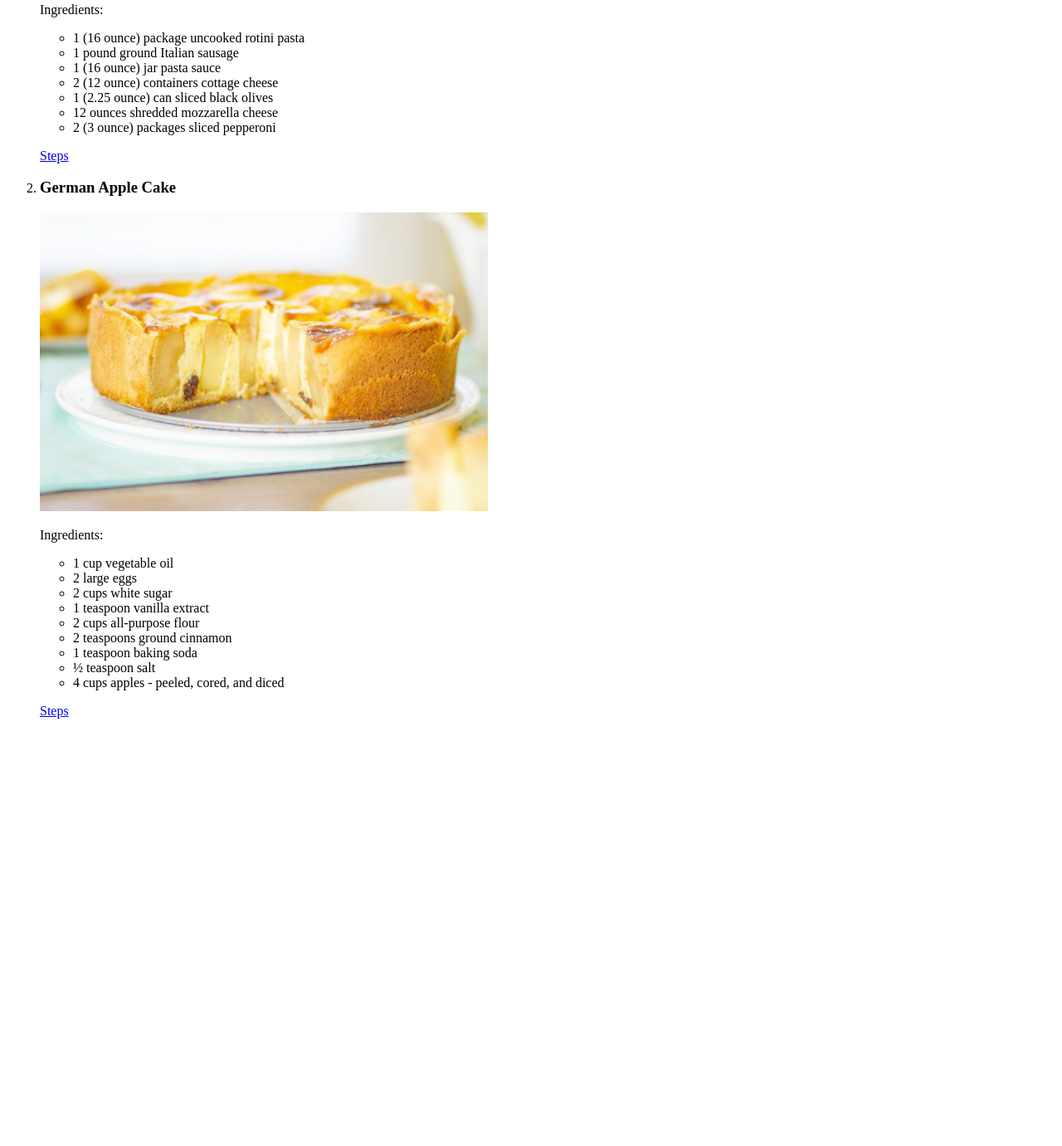
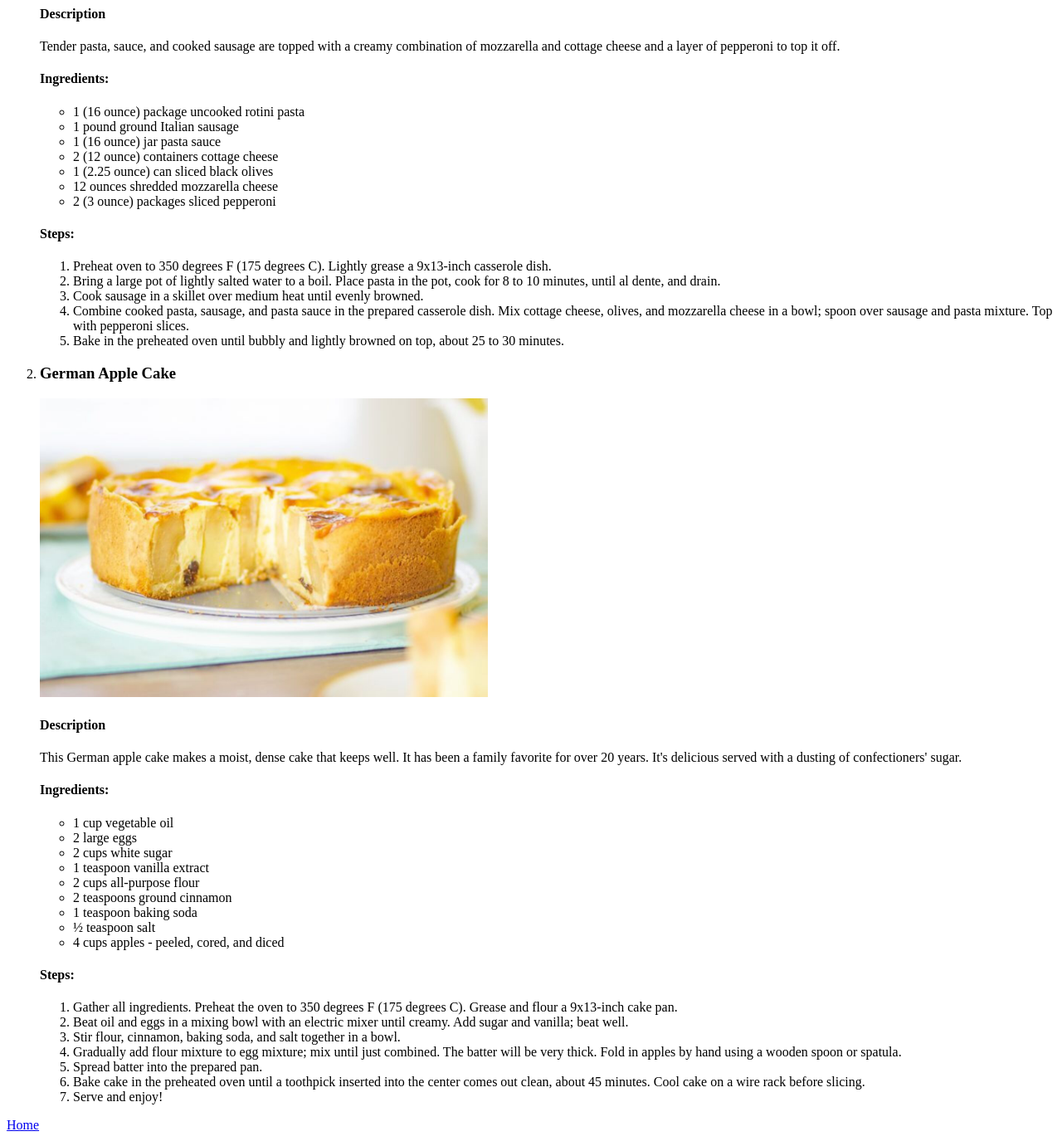
Before and after one commit to thuang3316/odin-recipes, a plain HTML site: page pages/european.html in a window 1280 px wide. Shown: the part 543-1924 px from the top of the page at 83% size. Before the commit the page ends 1425 px from the top, so only its background shows below. Drawn offline with Linux system fonts and the light colour scheme.

Commit message:
Add description and steps to european.html.

```diff
--- a/pages/european.html
+++ b/pages/european.html
@@ -12,7 +12,10 @@
             <li>
                 <h3>Pepperoni Casserole</h3>
                 <p><img src="../images/Casserole.jpg" alt="Image of Pepperoni Casserole" width="540"></p>
-                <p>Ingredients:</p>
+                <h4>Description</h4>
+                <p>Tender pasta, sauce, and cooked sausage are topped with a creamy combination of mozzarella and cottage cheese and a layer of pepperoni to top it off.</p>
+
+                <h4>Ingredients:</h4>
                 <ul>
                     <li>1 (16 ounce) package uncooked rotini pasta</li>
                     <li>1 pound ground Italian sausage</li>
@@ -22,12 +25,22 @@
                     <li>12 ounces shredded mozzarella cheese</li>
                     <li>2 (3 ounce) packages sliced pepperoni</li>
                 </ul>
-                <p><a href="https://www.allrecipes.com/recipe/53514/pepperoni-casserole/" rel="noreferrer">Steps</a></p>
+                <h4>Steps:</h4>
+                <ol>
+                    <li>Preheat oven to 350 degrees F (175 degrees C). Lightly grease a 9x13-inch casserole dish.</li>
+                    <li>Bring a large pot of lightly salted water to a boil. Place pasta in the pot, cook for 8 to 10 minutes, until al dente, and drain.</li>
+                    <li>Cook sausage in a skillet over medium heat until evenly browned.</li>
+                    <li>Combine cooked pasta, sausage, and pasta sauce in the prepared casserole dish. Mix cottage cheese, olives, and mozzarella cheese in a bowl; spoon over sausage and pasta mixture. Top with pepperoni slices.</li>
+                    <li>Bake in the preheated oven until bubbly and lightly browned on top, about 25 to 30 minutes.</li>
+                </ol>
             </li>
             <li>
                 <h3>German Apple Cake</h3>
                 <p><img src="../images/applecake.jpg" alt="Image of German Apple Cake" width="540"></p>
-                <p>Ingredients:</p>
+                <h4>Description</h4>
+                <p>This German apple cake makes a moist, dense cake that keeps well. It has been a family favorite for over 20 years. It's delicious served with a dusting of confectioners' sugar.</p>
+
+                <h4>Ingredients:</h4>
                 <ul>
                     <li>1 cup vegetable oil</li>
                     <li>2 large eggs</li>
@@ -39,9 +52,20 @@
                     <li>½ teaspoon salt</li>
                     <li>4 cups apples - peeled, cored, and diced</li>
                 </ul>
-                <p><a href="https://www.allrecipes.com/recipe/7915/german-apple-cake-i/" rel="noreferrer">Steps</a></p>
+                <h4>Steps:</h4>
+                <ol>
+                    <li>Gather all ingredients. Preheat the oven to 350 degrees F (175 degrees C). Grease and flour a 9x13-inch cake pan.</li>
+                    <li>Beat oil and eggs in a mixing bowl with an electric mixer until creamy. Add sugar and vanilla; beat well.</li>
+                    <li>Stir flour, cinnamon, baking soda, and salt together in a bowl.</li>
+                    <li>Gradually add flour mixture to egg mixture; mix until just combined. The batter will be very thick. Fold in apples by hand using a wooden spoon or spatula.</li>
+                    <li>Spread batter into the prepared pan.</li>
+                    <li>Bake cake in the preheated oven until a toothpick inserted into the center comes out clean, about 45 minutes. Cool cake on a wire rack before slicing.</li>
+                    <li>Serve and enjoy!</li>
+                </ol>
             </li>
         </ol>
     </p>
+
+    <p><a href="../index.html">Home</a></p>
 </body>
 </html>
```
